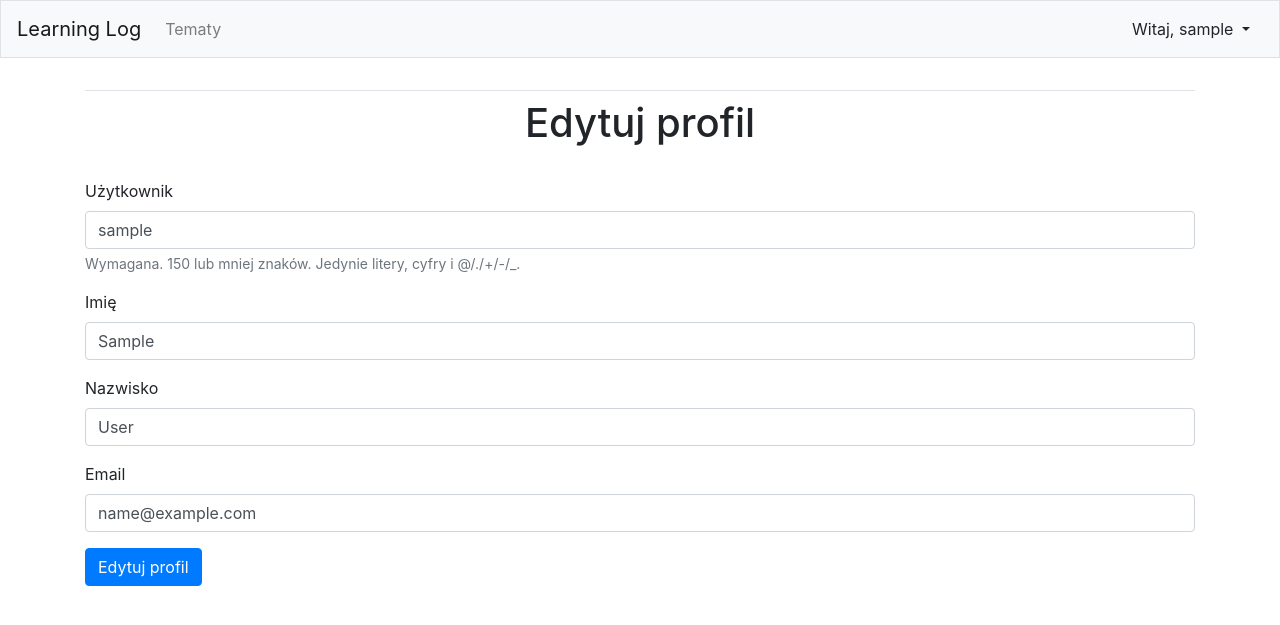
After one commit to tomchi95/learning_log_tj_version, a Django app: page /users/edit_profile/ in a window 1280 px wide. The commit adds this page. Shown: the top 625 px of the page. Run offline with Django 3.2, Linux system fonts and the light colour scheme; the visitor is signed in with stand-in values (Sample User, id 1); some libraries are stand-ins or nearby versions.

Commit message:
User can edit profile

```diff
--- a/learning_logs/admin.py
+++ b/learning_logs/admin.py
@@ -2,7 +2,8 @@ from django.contrib import admin
 
 # Register your models here.
 
-from .models import Topic, Entry
+from .models import Topic, Entry, Profile
 
 admin.site.register(Topic)
 admin.site.register(Entry)
+admin.site.register(Profile)
--- a/learning_logs/templates/learning_logs/base.html
+++ b/learning_logs/templates/learning_logs/base.html
@@ -37,6 +37,7 @@
                             Witaj, {{ user.username }}
                         </button>
                         <div class="dropdown-menu dropdown-menu-right">
+                            <button class="dropdown-item" type="button" onclick=" location.href='{% url 'users:edit_profile' %}'"> Edytuj profil</button>
                             <button class="dropdown-item" type="button" onclick=" location.href='{% url 'password_change' %}'"> Zmień hasło</button>
                             <button class="dropdown-item" type="button" onclick=" location.href= '{% url 'users:logout' %}'"> Wyloguj</button>
                         </div>
--- /dev/null
+++ b/users/forms.py
@@ -0,0 +1,26 @@
+from django.contrib.auth.forms import UserCreationForm, UserChangeForm
+from django.contrib.auth.models import User
+from django import forms
+
+
+class SignUpForm(UserCreationForm):
+    email = forms.EmailField()
+    first_name = forms.CharField(max_length=100, required=False, label='Imię')
+    last_name = forms.CharField(max_length=100, required=False, label='Nazwisko')
+
+    class Meta:
+        model = User
+        fields = ('username', 'first_name', 'last_name', 'email', 'password1', 'password2')
+
+
+class EditForm(UserChangeForm):
+    #powoduje brak formularza hasla z UserChangeForm
+    password = None
+    #pozwala edytowac poniższe formy
+    email = forms.EmailField()
+    first_name = forms.CharField(max_length=100, required=False, label='Imię')
+    last_name = forms.CharField(max_length=100, required=False, label='Nazwisko')
+
+    class Meta:
+        model = User
+        fields = ('username', 'first_name', 'last_name', 'email',)
--- /dev/null
+++ b/users/templates/registration/edit_profile.html
@@ -0,0 +1,16 @@
+{% extends "learning_logs/base.html"%}
+{% load bootstrap4 %}
+{% block header %}
+  <h2>Edytuj profil</h2>
+{% endblock header %}
+{% block content %}
+<h1 style="text-align:center;"> Edytuj profil </h1>
+<br>
+  <form method='post' action="{%url 'users:edit_profile'%}" class="form">
+    {% csrf_token %}
+	{% bootstrap_form form %}
+	{% buttons %}
+    <button name='submit' class="btn btn-primary">Edytuj profil</button>
+	{% endbuttons %}
+  </form>
+{% endblock content %}
--- a/users/templates/registration/password_change_form.html
+++ b/users/templates/registration/password_change_form.html
@@ -5,8 +5,8 @@
 {% endblock header %}
 
 {% block content %}
-    <h1> Zmiana hasła </h1>
-    <p> Wypełnij poniższy formularz, aby zmienić hasło. </p>
+    <h1 style="text-align:center;"> Zmiana hasła </h1>
+    <p style="text-align:center;"> Wypełnij poniższy formularz, aby zmienić hasło. </p>
     <form method='post'>
         {% csrf_token %}
 	    {% bootstrap_form form %}
--- a/users/urls.py
+++ b/users/urls.py
@@ -1,4 +1,4 @@
-"""Definiuje wzorce adresow URL dla aplikacji users."""
+"""Definiuje wzorce adresów URL dla aplikacji users."""
 
 from django import urls
 from django.urls import path, include
@@ -7,9 +7,11 @@ from . import views
 
 app_name = 'users'
 urlpatterns = [
-    #Dolaczanie domyslnych adresow URL uwierzytelniania
+    #Dolaczanie domyślnych adresów URL uwierzytelniania
     path('', include('django.contrib.auth.urls')),
 
     #Strona rejestracji
     path('register/', views.register, name='register'),
+    #strona edycji uzytkownika
+    path('edit_profile/', views.edit_profile, name='edit_profile')
 ]
--- a/users/views.py
+++ b/users/views.py
@@ -1,24 +1,68 @@
+from django.contrib.auth.models import User
 from django.shortcuts import render, redirect
 from django.contrib.auth import login
-from django.contrib.auth.forms import UserCreationForm
+from .forms import SignUpForm, EditForm
 
 
 # Create your views here.
 
 def register(request):
-    """Rejestracja nowego uzytkownika"""
+    # Rejestracja nowego uzytkownika
     if request.method != 'POST':
-        #wyswietlanie pustego formularza rejestracji uzytkownika
-        form = UserCreationForm()
+        # wyswietlanie pustego formularza rejestracji uzytkownika
+        form = SignUpForm()
     else:
-        #przetworzenie wypelnionego formularza
-        form = UserCreationForm(data=request.POST)
+        # przetworzenie wypełnionego formularza
+        form = SignUpForm(data=request.POST)
         if form.is_valid():
             new_user = form.save()
-            #zalogowanie uzytkownika a nastepnie przekierowanie go na strone glowna
+            # zalogowanie użytkownika a następnie przekierowanie go na strone główną
             login(request, new_user)
             return redirect('learning_logs:index')
 
-    #Wyswietlanie pustego formularza
+    # Wyswietlanie pustego formularza
     context = { 'form': form}
     return render(request, 'registration/register.html', context)
+
+
+def edit_profile(request):
+    # Edycja uzytkownika
+    if request.method != 'POST':
+        # wyswietlanie pustego formularza rejestracji uzytkownika
+        form = EditForm(instance = request.user)
+    else:
+        # przetworzenie wypełnionego formularza
+        form = EditForm(instance = request.user, data=request.POST)
+        if form.is_valid():
+            form.save()
+            # przekierowanie na strone główną
+            return redirect('learning_logs:index')
+
+    # Wyswietlanie pustego formularza
+    context = {'form': form}
+    return render(request, 'registration/edit_profile.html', context)
+
+
+"""
+
+
+from django.shortcuts import render
+from django.views import generic
+from django.contrib.auth.forms import UserCreationForm
+from django.urls import reverse_lazy
+from .forms import EditForm, SignUpForm
+
+class UserRegisterView(generic.CreateView):
+    form_class = SignUpForm
+    template_name = 'registrations/register.html'
+    success_url = reverse_lazy('login')
+
+class UserEditView(generic.UpdateView):
+    form_class = EditForm
+    template_name = 'registrations/edit_profile.html'
+    success_url = reverse_lazy('home')
+
+    def get_object(self):
+        return self.request.user
+
+"""
```
Also changed, not shown: learning_logs/models.py (+8 -0 lines), learning_logs/migrations/0006_auto_20210818_1706.py (added), media/images/gtrek.jpg (added), media/images/gtrek_X8DhrZi.jpg (added).
